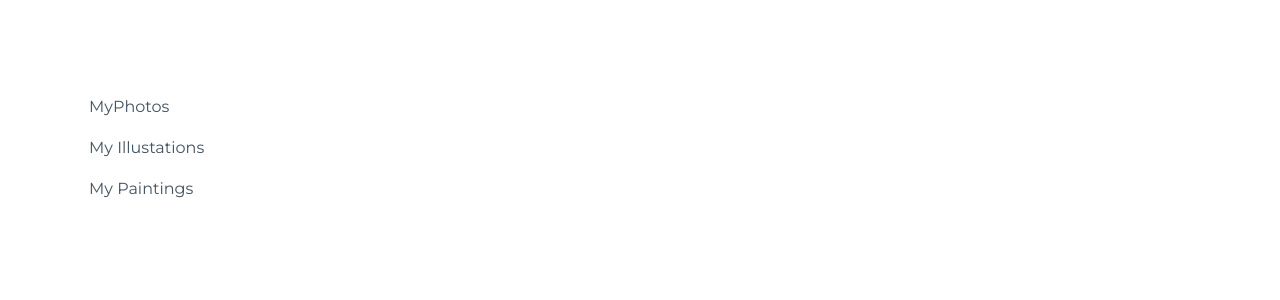
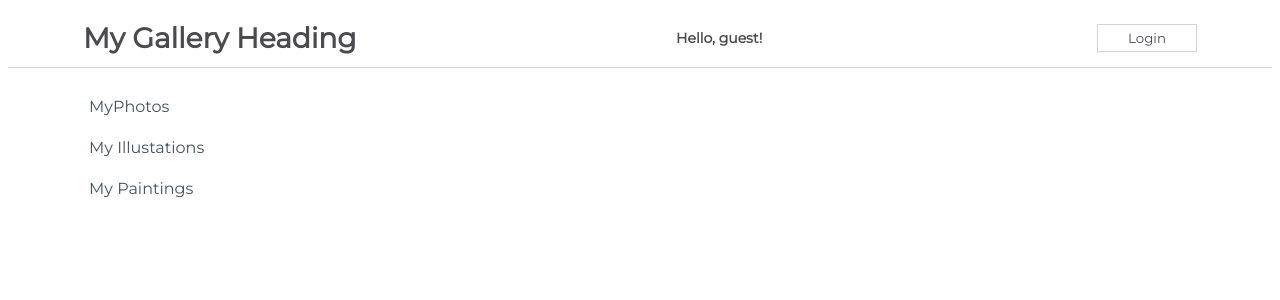
Before and after one commit to PatSvedberg/FuncCompChallange, a React (Create React App) app in the folder my-app/: page / in a window 1280 px wide. Shown: the top 300 px of the page. Built offline with nearby package versions, Linux system fonts and the light colour scheme.

Commit message:
NavBar Challange

```diff
--- a/my-app/src/App.js
+++ b/my-app/src/App.js
@@ -1,9 +1,12 @@
 import css from './App.module.css';
 import Sidebar from './components/Sidebar';
+import NavBarSimple from './components/NavBarSimple';
 
 function App() {
   return (
     <div className={css.App}>
+      {/* Add your components here */}
+      <NavBarSimple />
       <Sidebar />
     </div>
   );
--- /dev/null
+++ b/my-app/src/components/NavBarSimple.js
@@ -0,0 +1,31 @@
+import React, { Component } from 'react';
+import css from './css/NavBarSimple.module.css';
+
+class NavBarSimple extends Component {
+    constructor(props) {
+      super(props);
+      this.state = {
+        message: 'Hello, guest!',
+        buttonText: 'Login',
+      };
+    }
+
+    handleClick = () => {
+      this.setState((prevState) => ({
+        message: prevState.message === 'Hello, guest!' ? 'Welcome back, user!' : 'Hello, guest!',
+        buttonText: prevState.buttonText === 'Login' ? 'Logout' : 'Login',
+      }), () => console.log(this.state.message));
+    }
+
+    render() {
+      return (
+        <div className={css.NavBar}>
+          <h1>My Gallery Heading</h1>
+          <span>{this.state.message}</span>
+          <button onClick={this.handleClick}>{this.state.buttonText}</button>
+        </div>
+      );
+    }
+  }
+
+  export default NavBarSimple;
```
